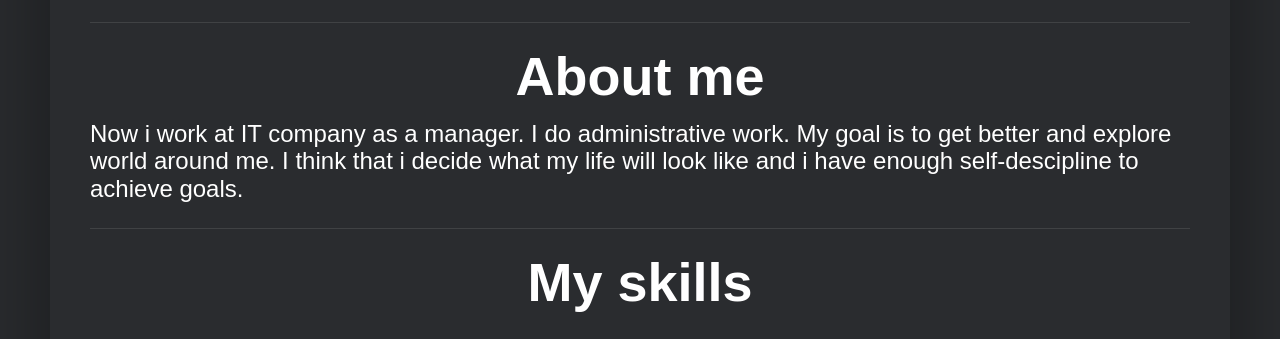
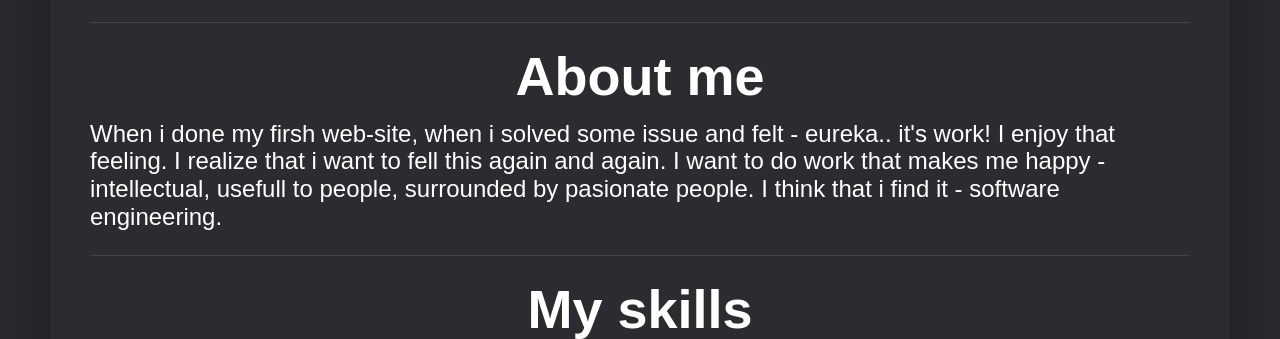
Before and after one commit to mrgarshin/rsschool-cv, a plain HTML site: page index.html in a window 1280 px wide. Shown: the part 439-778 px from the top of the page. Drawn offline with Linux system fonts and the light colour scheme.

Commit message:
refactor: change about me description

```diff
--- a/index.html
+++ b/index.html
@@ -63,7 +63,7 @@
     <main class="main">
         <section id="about" class="about-me section-wrapper">
           <h3 class="section-title">About me</h3>
-          <div class="section-text">Now i work at IT company as a manager. I do administrative work. My goal is to get better and explore world around me. I think that i decide what my life will look like and i have enough self-descipline to achieve goals.</div>
+          <div class="section-text">When i done my firsh web-site, when i solved some issue and felt - eureka.. it's work! I enjoy that feeling. I realize that i want to fell this again and again. I want to do work that makes me happy - intellectual,  usefull to people, surrounded by pasionate people. I think that i find it - software engineering.</div>
         </section>
         <section id="skills" class="skills section-wrapper">
           <h3 class="section-title">My skills</h3>
```
